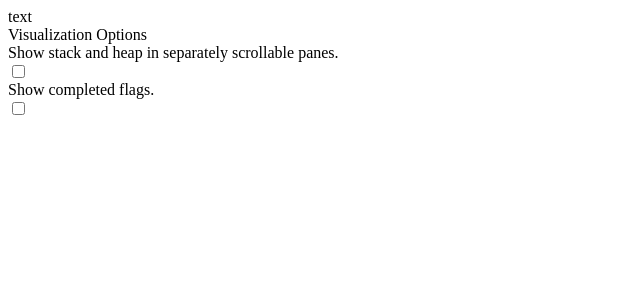
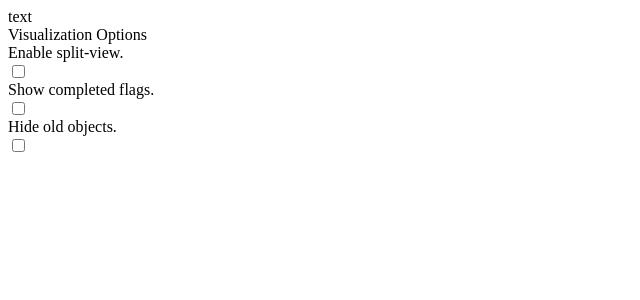
Before and after one commit to sequoia-tree/pyagram, a Flask app: template templates/info.html in a window 1280 px wide. Shown: the top 300 px of the page, without its empty margins (0-640 px from the left). Run offline with Flask 2, Linux system fonts and the light colour scheme; the template is opened without the code that fills it, so the values that code supplies are empty.

Commit message:
Add a new visualization option to hide old objects.

```diff
--- a/src/scripts/decode.js
+++ b/src/scripts/decode.js
@@ -4,12 +4,14 @@ var objNumbers;
 
 var splitView;
 var completedFlags;
+var oldObjects;
 
 Handlebars.registerHelper('decodePyagramSnapshot', decodePyagramSnapshot);
 export function decodePyagramSnapshot(pyagramSnapshot, globalData, visOptions) {
     objNumbers = globalData.obj_numbers;
     splitView = visOptions.splitView.checked;
     completedFlags = visOptions.completedFlags.checked;
+    oldObjects = visOptions.oldObjects.checked;
     return {
         'stackHTML': decodeStackSnapshot(pyagramSnapshot.global_frame),
         'heapHTML': decodeHeapSnapshot(pyagramSnapshot.memory_state),
--- a/src/scripts/index.js
+++ b/src/scripts/index.js
@@ -18,6 +18,7 @@ const SLIDER_L_BUTTON_ID = 'slider-snapshots-l';
 const SLIDER_R_BUTTON_ID = 'slider-snapshots-r';
 const VIS_OPTIONS_SPLIT_VIEW_ID = 'options-vis-option-split-view';
 const VIS_OPTIONS_COMPLETED_FLAGS_ID = 'options-vis-option-completed-flags';
+const VIS_OPTIONS_OLD_OBJECTS_ID = 'options-vis-option-old-objects';
 const OUTPUT_OVERLAY_ID = 'overlay-output';
 const DRAW_PYAGRAM_BUTTON_ID = 'button-draw';
 const PYAGRAM_STACK_HEAP_SWITCH_ID = 'switch-vm';
@@ -39,6 +40,7 @@ var sliderButtonL = document.getElementById(SLIDER_L_BUTTON_ID);
 var sliderButtonR = document.getElementById(SLIDER_R_BUTTON_ID);
 var visOptionsSplitView = document.getElementById(VIS_OPTIONS_SPLIT_VIEW_ID);
 var visOptionsCompletedFlags = document.getElementById(VIS_OPTIONS_COMPLETED_FLAGS_ID);
+var visOptionsOldObjects = document.getElementById(VIS_OPTIONS_OLD_OBJECTS_ID);
 var outputOverlay = document.getElementById(OUTPUT_OVERLAY_ID);
 var drawPyagramButton = document.getElementById(DRAW_PYAGRAM_BUTTON_ID);
 var pyagramStackHeapSwitch = document.getElementById(PYAGRAM_STACK_HEAP_SWITCH_ID);
@@ -55,6 +57,7 @@ var pyagramHeap = unifiedViewPyagramHeap;
 var visOptions = {
     'splitView': visOptionsSplitView,
     'completedFlags': visOptionsCompletedFlags,
+    'oldObjects': visOptionsOldObjects,
 };
 
 function drawSnapshot(snapshotIndex) {
--- a/templates/info.html
+++ b/templates/info.html
@@ -14,11 +14,15 @@
           [
             (
               'split-view',
-              'Show stack and heap in separately scrollable panes.',
+              'Enable split-view.',
             ),
             (
               'completed-flags',
               'Show completed flags.',
+            ),
+            (
+              'old-objects',
+              'Hide old objects.',
             ),
           ],
         ),
```
